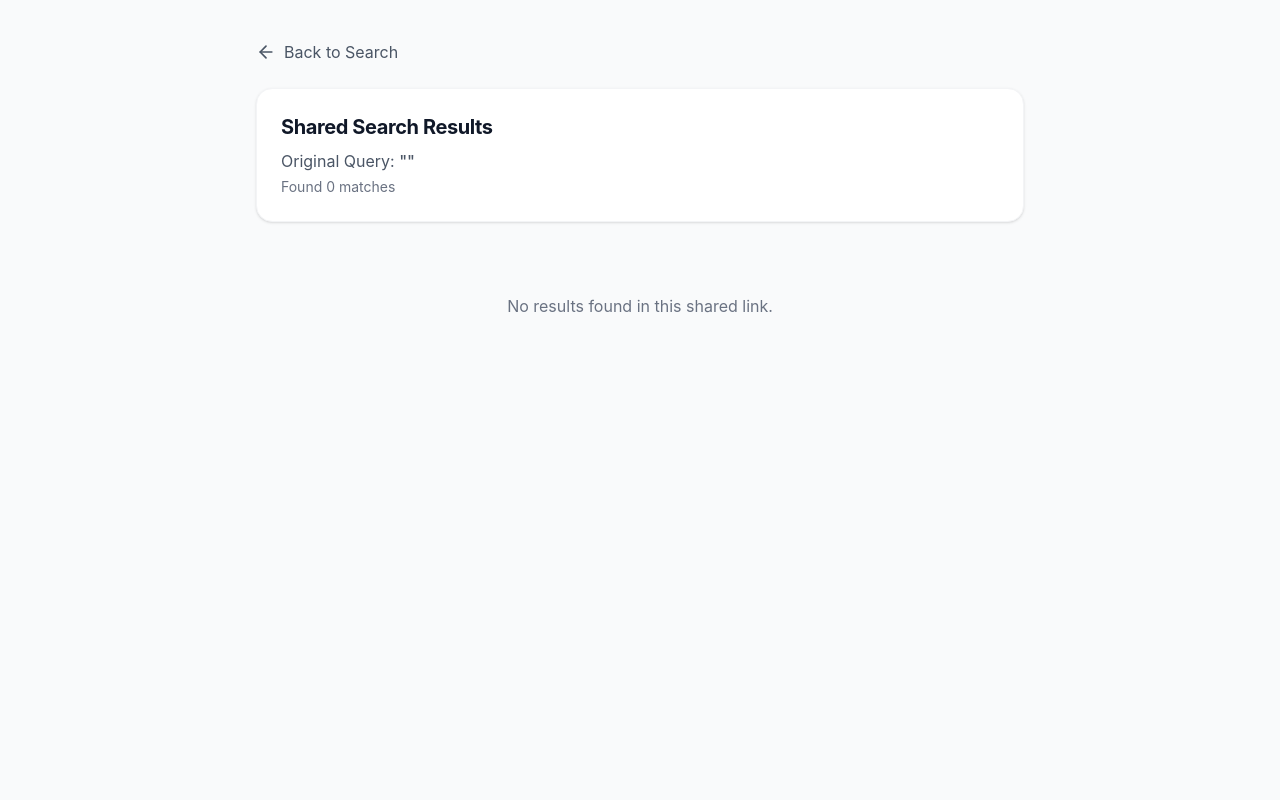
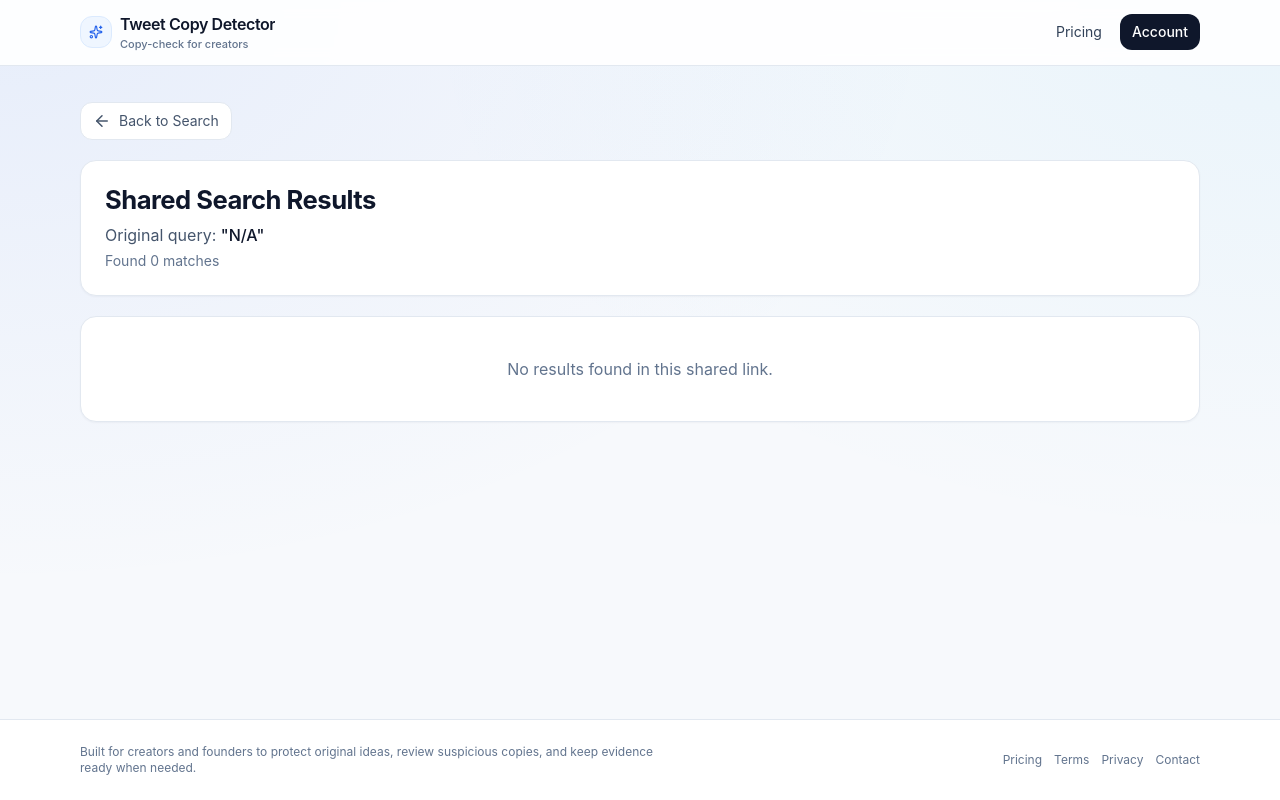
Before and after one commit to Rishet11/TraceX, a Next.js app: page /results in a window 1280 px wide. Built offline with nearby package versions, Linux system fonts and the light colour scheme.

Commit message:
feat(results): improve card readability and shared results parity

```diff
--- a/app/results/page.js
+++ b/app/results/page.js
@@ -1,10 +1,27 @@
 'use client';
 
-import { useMemo, Suspense } from 'react';
-import { useSearchParams, useRouter } from 'next/navigation';
+import { Suspense, useMemo } from 'react';
+import { useRouter, useSearchParams } from 'next/navigation';
+import { ArrowLeft } from 'lucide-react';
 import ResultCard from '@/components/ResultCard';
+import AppHeader from '@/components/AppHeader';
+import AppFooter from '@/components/AppFooter';
 import { decodeShareData } from '@/lib/urlEncoder';
-import { ArrowLeft } from 'lucide-react';
+
+function parseMetricValue(value) {
+  if (Number.isFinite(value)) return Number(value);
+  const raw = String(value ?? '').replace(/,/g, '').trim();
+  if (!raw) return 0;
+  const match = raw.match(/^(\d+(?:\.\d+)?)\s*([KMB])?$/i);
+  if (!match) return 0;
+  const num = Number(match[1]);
+  if (!Number.isFinite(num)) return 0;
+  const unit = (match[2] || '').toUpperCase();
+  if (unit === 'K') return Math.round(num * 1000);
+  if (unit === 'M') return Math.round(num * 1000000);
+  if (unit === 'B') return Math.round(num * 1000000000);
+  return Math.round(num);
+}
 
 function ResultsContent() {
   const searchParams = useSearchParams();
@@ -12,9 +29,7 @@
 
   const { results, query } = useMemo(() => {
     const data = searchParams.get('data');
-    if (!data) {
-      return { results: [], query: '' };
-    }
+    if (!data) return { results: [], query: '' };
     const decoded = decodeShareData(data);
     if (decoded && Array.isArray(decoded.r)) {
       return { results: decoded.r, query: decoded.q || '' };
@@ -26,12 +41,13 @@
   const processedData = useMemo(() => {
     const normalized = results.map((tweet) => {
       const similarityScore = Number(tweet.score ?? tweet.similarityScore ?? 0);
-      const parsedDate = Number.isFinite(Date.parse(tweet.date)) ? Date.parse(tweet.date) : null;
+      const parsedDateValue = Date.parse(tweet.date);
+      const parsedDate = Number.isFinite(parsedDateValue) ? parsedDateValue : null;
       const engagement =
         Number(tweet?.engagement) ||
-        (Number(tweet?.stats?.likes) || 0) +
-          (Number(tweet?.stats?.retweets) || 0) +
-          (Number(tweet?.stats?.replies) || 0);
+        parseMetricValue(tweet?.stats?.likes) +
+          parseMetricValue(tweet?.stats?.retweets) +
+          parseMetricValue(tweet?.stats?.replies);
       const tweetIdMatch = String(tweet.url || '').match(/status\/(\d+)/);
 
       return {
@@ -53,7 +69,9 @@
           : engagements[mid];
     const viralThreshold = medianEngagement > 0 ? medianEngagement * 10 : Infinity;
 
-    const oldestTweet = normalized.filter((r) => r.parsedDate != null).reduce((prev, curr) => {
+    const oldestTweet = normalized
+      .filter((r) => r.parsedDate != null)
+      .reduce((prev, curr) => {
         if (!prev) return curr;
         return (curr.parsedDate ?? Infinity) < (prev.parsedDate ?? Infinity) ? curr : prev;
       }, null);
@@ -66,27 +84,29 @@
   }, [results]);
 
   return (
-    <div className="max-w-3xl mx-auto w-full space-y-8">
-       <div className="flex items-center gap-4 mb-6">
+    <div className="app-container space-y-5">
       <button
         onClick={() => router.push('/')}
-            className="flex items-center gap-2 text-gray-600 hover:text-gray-900 transition-colors"
+        className="inline-flex items-center gap-2 text-sm text-slate-600 hover:text-slate-900 transition-colors px-3 py-2 rounded-lg bg-white border border-[var(--border)]"
       >
-            <ArrowLeft size={20} /> Back to Search
+        <ArrowLeft size={18} /> Back to Search
       </button>
-       </div>
 
-       <div className="bg-white p-6 rounded-xl shadow-sm border border-gray-100">
-          <h2 className="text-xl font-bold text-gray-900 mb-2">Shared Search Results</h2>
-          <p className="text-gray-600">Original Query: <span className="font-medium">&quot;{query}&quot;</span></p>
-          <p className="text-sm text-gray-500 mt-1">Found {processedData.normalized.length} matches</p>
-       </div>
+      <section className="surface-card p-5 md:p-6">
+        <h1 className="text-section-title text-slate-900">Shared Search Results</h1>
+        <p className="mt-2 text-slate-600">
+          Original query: <span className="font-medium text-slate-900">&quot;{query || 'N/A'}&quot;</span>
+        </p>
+        <p className="text-sm text-slate-500 mt-1">Found {processedData.normalized.length} matches</p>
+      </section>
 
-       <div className="space-y-4">
+      <section className="space-y-4">
         {processedData.normalized.map((tweet, i) => {
           const badges = [];
           if (tweet.similarityScore === 100) badges.push('💯 EXACT MATCH');
-            if (processedData.oldestTweetId && tweet.tweetId === processedData.oldestTweetId) badges.push('⭐ OLDEST');
+          if (processedData.oldestTweetId && tweet.tweetId === processedData.oldestTweetId) {
+            badges.push('⭐ OLDEST');
+          }
           if ((tweet.engagement || 0) >= processedData.viralThreshold) badges.push('🔥 VIRAL');
 
           return (
@@ -95,26 +115,31 @@
               tweet={tweet}
               similarity={tweet.similarityScore}
               badges={badges}
+              originalText={query}
             />
           );
         })}
-       </div>
 
         {processedData.normalized.length === 0 && (
-          <div className="text-center py-10 text-gray-500">
+          <div className="surface-card text-center py-10 text-slate-500">
             No results found in this shared link.
           </div>
         )}
+      </section>
     </div>
   );
 }
 
 export default function ResultsPage() {
   return (
-    <main className="min-h-screen bg-gray-50 flex flex-col py-10 px-4 md:px-0">
-       <Suspense fallback={<div>Loading...</div>}>
+    <div className="min-h-screen flex flex-col">
+      <AppHeader />
+      <main className="flex-1 page-section">
+        <Suspense fallback={<div className="app-container text-slate-500">Loading shared results...</div>}>
           <ResultsContent />
         </Suspense>
       </main>
+      <AppFooter />
+    </div>
   );
 }
--- a/components/ResultCard.jsx
+++ b/components/ResultCard.jsx
@@ -1,10 +1,23 @@
 import Image from 'next/image';
 import { useEffect, useState } from 'react';
-import { ExternalLink, Heart, MessageCircle, Repeat, Calendar, Sparkles, AlertCircle, Eye, Bookmark } from 'lucide-react';
-import { cn } from '@/lib/utils'; // Assuming cn is available
+import {
+  AlertCircle,
+  Bookmark,
+  Calendar,
+  ExternalLink,
+  Eye,
+  Heart,
+  MessageCircle,
+  Repeat,
+  Sparkles,
+} from 'lucide-react';
+import { cn } from '@/lib/utils';
 
 const DEFAULT_AVATAR = 'https://abs.twimg.com/sticky/default_profile_images/default_profile_normal.png';
-const compactNumber = new Intl.NumberFormat('en', { notation: 'compact', maximumFractionDigits: 1 });
+const compactNumber = new Intl.NumberFormat('en', {
+  notation: 'compact',
+  maximumFractionDigits: 1,
+});
 
 function isValidAnalysisPayload(payload) {
   if (!payload || typeof payload !== 'object') return false;
@@ -14,20 +27,45 @@
   return true;
 }
 
+function sourceLabel(source) {
+  const key = String(source || '').toLowerCase();
+  if (key === 'nitter') return 'Search mirror';
+  if (key === 'duckduckgo') return 'Web discovery';
+  if (key === 'bing') return 'News index';
+  if (key === 'jina' || key === 'jina_status') return 'Archive mirror';
+  if (key === 'syndication') return 'Syndication';
+  return '';
+}
+
 export default function ResultCard({ tweet, similarity, badges, originalText }) {
   const [isAnalyzing, setIsAnalyzing] = useState(false);
   const [analysis, setAnalysis] = useState(null);
   const [error, setError] = useState(null);
-  const [avatarSrc, setAvatarSrc] = useState(tweet.author.avatar || DEFAULT_AVATAR);
+  const [avatarSrc, setAvatarSrc] = useState(tweet?.author?.avatar || DEFAULT_AVATAR);
 
   useEffect(() => {
-    setAvatarSrc(tweet.author.avatar || DEFAULT_AVATAR);
-  }, [tweet.author.avatar]);
+    setAvatarSrc(tweet?.author?.avatar || DEFAULT_AVATAR);
+  }, [tweet?.author?.avatar]);
 
-  const similarityColor = similarity >= 90 ? 'text-green-600 bg-green-50 border-green-200' :
-    similarity >= 70 ? 'text-yellow-600 bg-yellow-50 border-yellow-200' :
-    'text-gray-600 bg-gray-50 border-gray-200';
-  const formatMetric = (value) => compactNumber.format(Number(value) || 0);
+  const stats = tweet?.stats || {};
+  const similarityColor =
+    similarity >= 90
+      ? 'text-green-700 bg-green-50 border-green-200'
+      : similarity >= 70
+        ? 'text-amber-700 bg-amber-50 border-amber-200'
+        : 'text-slate-700 bg-slate-50 border-slate-200';
+  const formatMetric = (value) => {
+    if (Number.isFinite(value)) return compactNumber.format(value);
+    const raw = String(value ?? '').trim();
+    if (!raw) return '0';
+    if (/^\d+(\.\d+)?\s*[KMB]$/i.test(raw)) {
+      return raw.replace(/\s+/g, '').toUpperCase();
+    }
+    const numeric = Number(raw.replace(/,/g, ''));
+    if (Number.isFinite(numeric)) return compactNumber.format(numeric);
+    return '0';
+  };
+  const source = sourceLabel(tweet?.source);
 
   const handleAnalyze = async () => {
     if (!originalText?.trim()) {
@@ -45,8 +83,8 @@
         headers: { 'Content-Type': 'application/json' },
         body: JSON.stringify({
           original: originalText,
-          candidate: tweet.content
-        })
+          candidate: tweet.content,
+        }),
       });
 
       const data = await res.json();
@@ -54,7 +92,6 @@
       if (!isValidAnalysisPayload(data)) {
         throw new Error('AI returned an invalid analysis format. Please retry.');
       }
-
       setAnalysis(data);
     } catch (err) {
       console.error(err);
@@ -65,130 +102,134 @@
   };
 
   return (
-    <div className="group bg-white rounded-2xl shadow-sm border border-gray-100 p-6 hover:shadow-xl hover:border-gray-200 transition-all duration-300">
-      <div className="flex justify-between items-start mb-4">
-        {/* Author Info */}
-        <div className="flex items-center gap-3">
-          <div className="relative">
+    <article className="surface-card surface-interactive p-5 md:p-6">
+      <header className="flex items-start justify-between gap-3 mb-4">
+        <div className="flex items-center gap-3 min-w-0">
+          <div className="relative shrink-0">
             <Image
               src={avatarSrc}
-                alt={tweet.author.username || 'avatar'}
-                width={48}
-                height={48}
-                className="w-12 h-12 rounded-full bg-gray-50 object-cover border-2 border-white shadow-sm"
+              alt={tweet?.author?.username || 'avatar'}
+              width={52}
+              height={52}
+              className="w-12 h-12 md:w-13 md:h-13 rounded-full bg-slate-50 object-cover border border-slate-200"
               unoptimized
               loader={({ src }) => src}
               onError={() => setAvatarSrc(DEFAULT_AVATAR)}
             />
-            {tweet.source === 'duckduckgo' && (
-                <div className="absolute -bottom-1 -right-1 bg-white rounded-full p-0.5 shadow-sm" title="Found via DuckDuckGo">
-                    <div className="w-4 h-4 rounded-full bg-orange-400" />
+          </div>
+          <div className="min-w-0">
+            <div className="font-bold text-slate-900 leading-tight text-lg truncate">
+              {tweet?.author?.fullname || 'Unknown'}
+            </div>
+            <div className="text-slate-500 text-sm truncate">
+              @{String(tweet?.author?.username || 'unknown').replace(/^@+/, '')}
+            </div>
+            {source && (
+              <div className="mt-1 text-[11px] inline-flex items-center px-2 py-0.5 rounded-full bg-slate-100 text-slate-600 border border-slate-200">
+                {source}
               </div>
             )}
           </div>
-          <div>
-            <div className="font-bold text-gray-900 leading-tight text-lg">{tweet.author.fullname}</div>
-            <div className="text-gray-500 text-sm">@{tweet.author.username}</div>
-          </div>
         </div>
 
-        {/* Similarity Badge */}
-        <div className={cn("px-3 py-1.5 rounded-full text-sm font-bold border shadow-sm", similarityColor)}>
+        <div className={cn('px-3 py-1.5 rounded-full text-sm font-bold border shadow-sm shrink-0', similarityColor)}>
           {similarity}% Match
         </div>
-      </div>
+      </header>
 
-      <p className="text-gray-800 text-lg mb-5 whitespace-pre-wrap leading-relaxed font-normal">
-        {tweet.content}
+      <p className="text-slate-800 text-lg mb-4 whitespace-pre-wrap break-words leading-[1.55]">
+        {tweet?.content || ''}
       </p>
 
-      {/* Badges */}
       {badges && badges.length > 0 && (
-         <div className="flex flex-wrap gap-2 mb-5">
+        <div className="flex flex-wrap gap-2 mb-4">
           {badges.map((badge, index) => (
-            <span key={index} className="px-2.5 py-1 bg-blue-50 text-blue-700 text-xs rounded-lg font-semibold border border-blue-100 tracking-wide uppercase">
+            <span
+              key={index}
+              className="px-2.5 py-1 bg-[var(--brand-50)] text-[var(--brand-600)] text-xs rounded-lg font-semibold border border-[var(--brand-100)] tracking-wide uppercase"
+            >
               {badge}
             </span>
           ))}
         </div>
       )}
 
-      {/* Stats & Actions */}
-      <div className="flex flex-col sm:flex-row sm:items-center sm:justify-between gap-3 pt-5 border-t border-gray-100 text-gray-500 text-sm">
-        <div className="flex flex-wrap gap-x-4 gap-y-2">
-          <span className="flex items-center gap-1.5 hover:text-blue-500 transition-colors" title="Replies">
-            <MessageCircle size={18} /> <span className="font-medium">{formatMetric(tweet.stats.replies)}</span>
+      <div className="pt-4 border-t border-slate-100 space-y-3">
+        <div className="flex flex-wrap gap-x-4 gap-y-2 text-slate-500 text-sm">
+          <span className="flex items-center gap-1.5" title="Replies">
+            <MessageCircle size={17} />
+            <span className="font-medium">{formatMetric(stats.replies)}</span>
           </span>
-          <span className="flex items-center gap-1.5 hover:text-green-500 transition-colors" title="Retweets">
-            <Repeat size={18} /> <span className="font-medium">{formatMetric(tweet.stats.retweets)}</span>
+          <span className="flex items-center gap-1.5" title="Retweets">
+            <Repeat size={17} />
+            <span className="font-medium">{formatMetric(stats.retweets)}</span>
           </span>
-          <span className="flex items-center gap-1.5 hover:text-pink-500 transition-colors" title="Likes">
-            <Heart size={18} /> <span className="font-medium">{formatMetric(tweet.stats.likes)}</span>
+          <span className="flex items-center gap-1.5" title="Likes">
+            <Heart size={17} />
+            <span className="font-medium">{formatMetric(stats.likes)}</span>
           </span>
-          <span className="flex items-center gap-1.5 hover:text-slate-600 transition-colors" title="Views">
-            <Eye size={18} /> <span className="font-medium">{formatMetric(tweet.stats?.views)}</span>
+          <span className="flex items-center gap-1.5" title="Views">
+            <Eye size={17} />
+            <span className="font-medium">{formatMetric(stats.views)}</span>
           </span>
-          <span className="flex items-center gap-1.5 hover:text-amber-600 transition-colors" title="Bookmarks">
-            <Bookmark size={18} /> <span className="font-medium">{formatMetric(tweet.stats?.bookmarks)}</span>
+          <span className="flex items-center gap-1.5" title="Bookmarks">
+            <Bookmark size={17} />
+            <span className="font-medium">{formatMetric(stats.bookmarks)}</span>
           </span>
         </div>
 
         <div className="flex flex-wrap items-center gap-2 sm:gap-3">
-           {/* AI Analysis Button */}
           {!analysis && !isAnalyzing && (
             <button
               onClick={handleAnalyze}
-               className="flex items-center gap-1.5 text-violet-600 hover:text-violet-800 hover:bg-violet-50 px-3 py-1.5 rounded-lg font-medium transition-all text-xs border border-transparent hover:border-violet-100"
+              className="flex items-center gap-1.5 text-violet-700 hover:text-violet-900 hover:bg-violet-50 px-3 py-1.5 rounded-lg font-medium transition-all text-xs border border-transparent hover:border-violet-100"
               disabled={isAnalyzing}
             >
               <Sparkles size={14} /> Analyze with AI
             </button>
           )}
 
-           <span className="flex items-center gap-1.5 text-gray-400">
-             <Calendar size={16} /> {tweet.relativeDate}
+          <span className="flex items-center gap-1.5 text-slate-400 text-xs">
+            <Calendar size={15} /> {tweet?.relativeDate || 'Recently found'}
           </span>
           <a
-             href={tweet.url}
+            href={tweet?.url}
             target="_blank"
             rel="noopener noreferrer"
-             className="flex items-center gap-1.5 text-gray-900 bg-gray-100 hover:bg-gray-200 px-3 py-1.5 rounded-lg font-medium transition-all text-xs"
+            className="flex items-center gap-1.5 text-slate-900 bg-slate-100 hover:bg-slate-200 px-3 py-1.5 rounded-lg font-medium transition-all text-xs"
           >
             View Tweet <ExternalLink size={14} />
           </a>
         </div>
       </div>
 
-      {/* Analysis Result */}
       {isAnalyzing && (
-        <div className="mt-4 p-4 bg-violet-50 rounded-xl border border-violet-100 animate-pulse flex items-center gap-3">
-            <Sparkles className="text-violet-500 animate-spin-slow" size={20} />
-            <span className="text-violet-700 font-medium">Gemini AI is analyzing similarity...</span>
+        <div className="mt-4 p-3 bg-violet-50 rounded-xl border border-violet-100 animate-pulse flex items-center gap-3">
+          <Sparkles className="text-violet-500" size={18} />
+          <span className="text-violet-700 font-medium text-sm">Analyzing similarity with AI...</span>
         </div>
       )}
 
       {error && (
-        <div className="mt-4 p-3 bg-red-50 text-red-600 rounded-lg text-sm border border-red-100 flex items-center gap-2">
+        <div className="mt-4 p-3 bg-[var(--danger-50)] text-[var(--danger-600)] rounded-lg text-sm border border-red-100 flex items-center gap-2">
           <AlertCircle size={16} /> {error}
         </div>
       )}
 
       {analysis && (
-        <div className="mt-4 bg-gradient-to-br from-violet-50 to-indigo-50 rounded-xl border border-violet-100 p-5 animate-in fade-in slide-in-from-top-2">
-            <div className="flex items-center justify-between mb-2">
+        <div className="mt-4 bg-violet-50 rounded-xl border border-violet-100 p-4">
+          <div className="flex flex-wrap items-center justify-between mb-2 gap-2">
             <h4 className="font-bold text-violet-900 flex items-center gap-2">
-                    <Sparkles size={18} className="text-violet-600" />
+              <Sparkles size={16} className="text-violet-600" />
               AI Verdict: {analysis.verdict}
             </h4>
             <span className="bg-white text-violet-700 px-2 py-1 rounded-md text-xs font-bold border border-violet-100 shadow-sm">
               {analysis.score}/100 Confidence
             </span>
           </div>
-            <p className="text-violet-800 text-sm leading-relaxed">
-                {analysis.explanation}
-            </p>
+          <p className="text-violet-900/90 text-sm leading-relaxed">{analysis.explanation}</p>
         </div>
       )}
-    </div>
+    </article>
   );
 }
```
Lines whose indentation alone changed are shown as unchanged.
